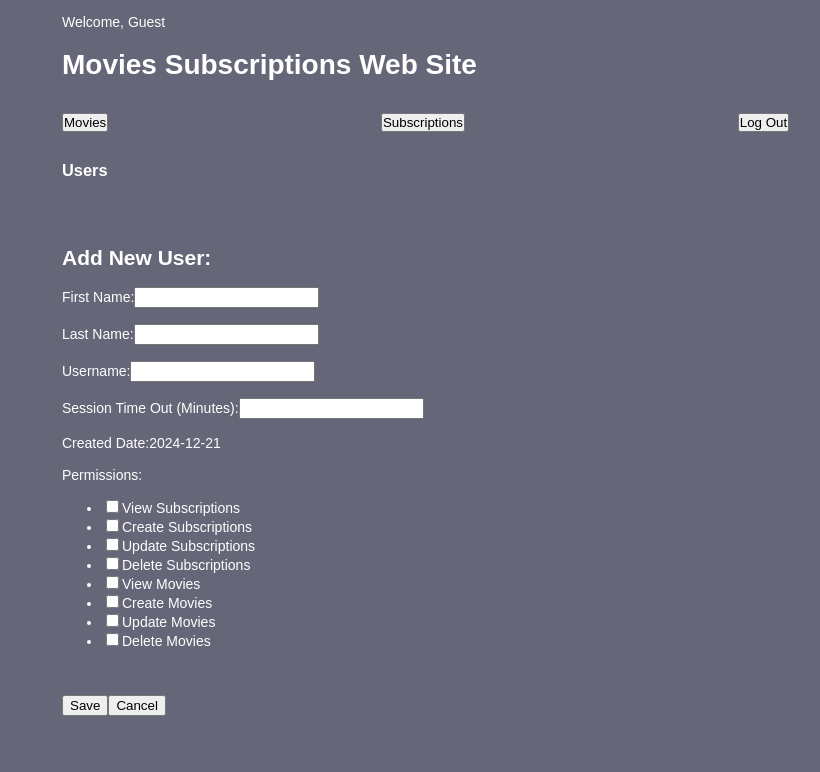
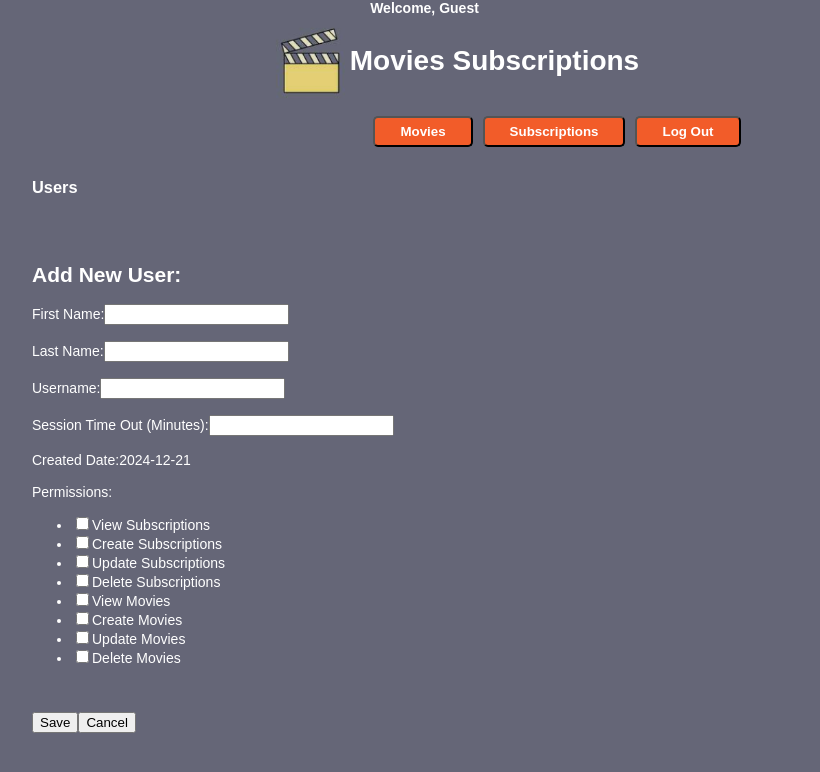
Before and after one commit to RoyDovrat/Full-Stack-Project, a React (Vite) app in the folder client/: page /main/users-management/add-user in a window 1280 px wide. Shown: the top 772 px of the page, without its empty margins (78-898 px from the left). Built offline with nearby package versions, Linux system fonts and the light colour scheme; no server answers; a web font is replaced by a local one.

Commit message:
main style

```diff
--- a/client/src/Pages/LoginPage.jsx
+++ b/client/src/Pages/LoginPage.jsx
@@ -64,7 +64,6 @@ function LoginPage() {
                 <div className="header-content">
                     <h1>Movies Subscriptions</h1>
                 </div>
-
             </header>
 
             <main>
--- a/client/src/Pages/mainPage.jsx
+++ b/client/src/Pages/mainPage.jsx
@@ -3,6 +3,7 @@ import { useSelector, useDispatch } from 'react-redux';
 import { useEffect } from 'react';
 import axios from 'axios';
 import '../Style/main.scss'
+import icon from '../images/icon.png'
 
 const MOVIES_URL = 'http://localhost:8000/movies';
 const MEMBERS_URL = 'http://localhost:8000/members//WithMoviesWatched';
@@ -46,8 +47,11 @@ function MainPage() {
     <div className='main-layout'>
       <header>
         <p>Welcome, {currUser?.fullName || 'Guest'}</p>
+        <div className='webSite-header'>
+          <img src={icon} alt="icon" className="icon" />
+          <h1>Movies Subscriptions</h1>
+        </div>
 
-        <h1>Movies Subscriptions Web Site</h1>
       </header>
 
       <nav className='navigate'>
--- a/client/src/Style/Login.scss
+++ b/client/src/Style/Login.scss
@@ -16,6 +16,7 @@
         display: flex;
         align-items: center;
         justify-content: center;
+        flex-direction: row;
         gap: 5px;
 
         img {
@@ -23,6 +24,7 @@
             width: 75px;
             height: auto;
         }
+
     }
 
     main {
@@ -55,6 +57,11 @@
             border-radius: 5px;
             font-weight: bold;
         }
+
+        button:hover {
+            background-color: #972c09;
+            color: white;
+        }
     }
 
 
--- a/client/src/Style/main.scss
+++ b/client/src/Style/main.scss
@@ -1,43 +1,66 @@
-.main-layout>* {
-    // >*  all direct child element
-    max-width: 1060px;
-    width:min(90%, 1000px); //100%
-
-
-}
-
 .main-layout {
     display: flex;
     flex-direction: column;
     align-items: center;
+    width: 100%;
 
+    > * {
+      width: 100%;
+      max-width: 1060px;
+    }
+
+    header {
+      display: flex;
+      flex-direction: column;
+      justify-content: center;
+      align-items: center;
+      gap: 5px;
+      margin-inline-end: 215px;
+
+      p {
+        margin: 0;
+        font-weight: bold;
+        margin-inline-end: 60px;
+      }
+
+      .webSite-header {
+        display: flex;
+        flex-direction: row;
+        align-items: center;
+        gap: 5px;
+
+        img {
+          width: 75px;
+          height: auto;
+        }
+      }
     }
 
     .navigate {
       display: flex;
-    justify-content: space-between;
+      flex-direction: row;
+      justify-content: center;
       align-items: center;
       margin: 0;
-    padding: 0;
-    min-height: 45px;
+      padding: 2px;
+      min-height: 60px;
 
       button {
-      margin: 0; // Removes margin for all buttons
-      padding: 0; // Removes padding for all buttons
+        background-color: #f25c29;
+        color: white;
+        padding: 6px 25px;
+        border-radius: 5px;
+        font-weight: bold;
+        margin: 0;
       }
 
       button:not(:last-child) {
-      margin-inline-end: 2px; // Adds spacing between buttons
+        margin-inline-end: 10px;
       }
 
-    button:hover{
-        color: gray;
+      button:hover {
+        background-color: #972c09;
+        color: white;
       }
     }
-
-
-
-
-img {
-    width: 100%;
   }
```
Lines whose indentation alone changed are shown as unchanged.
